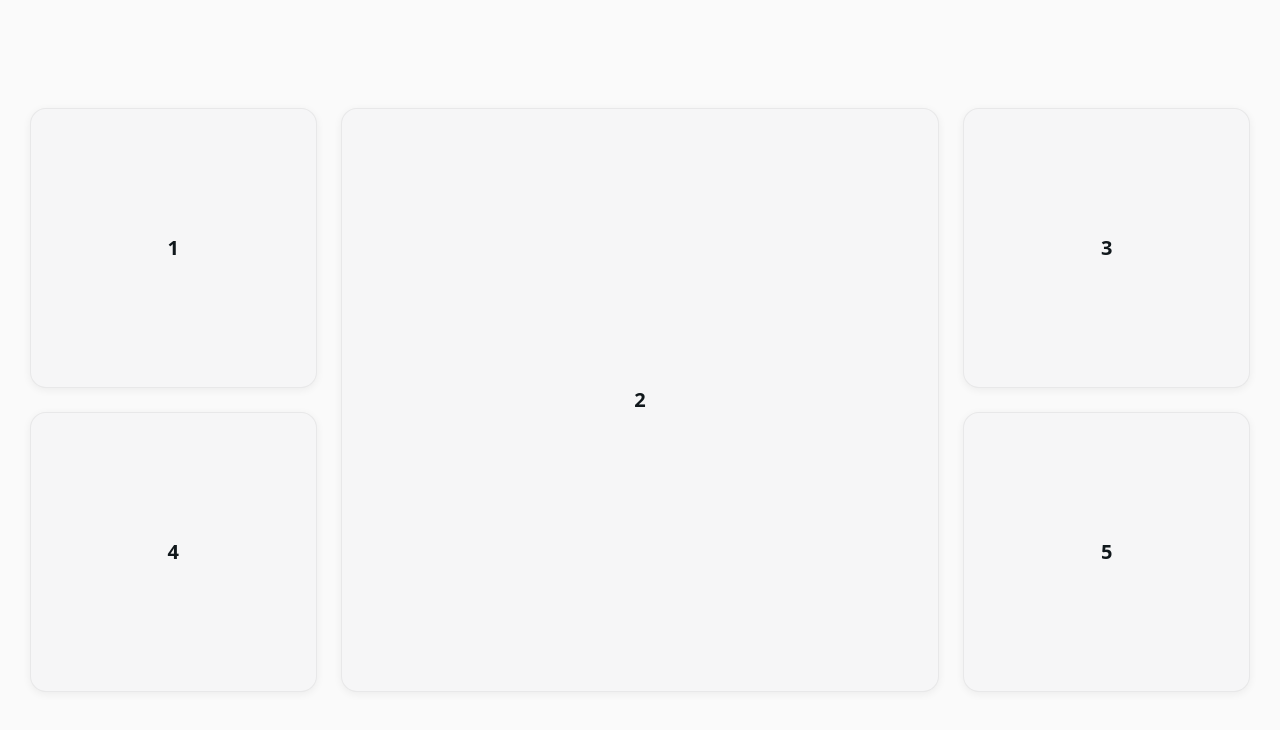
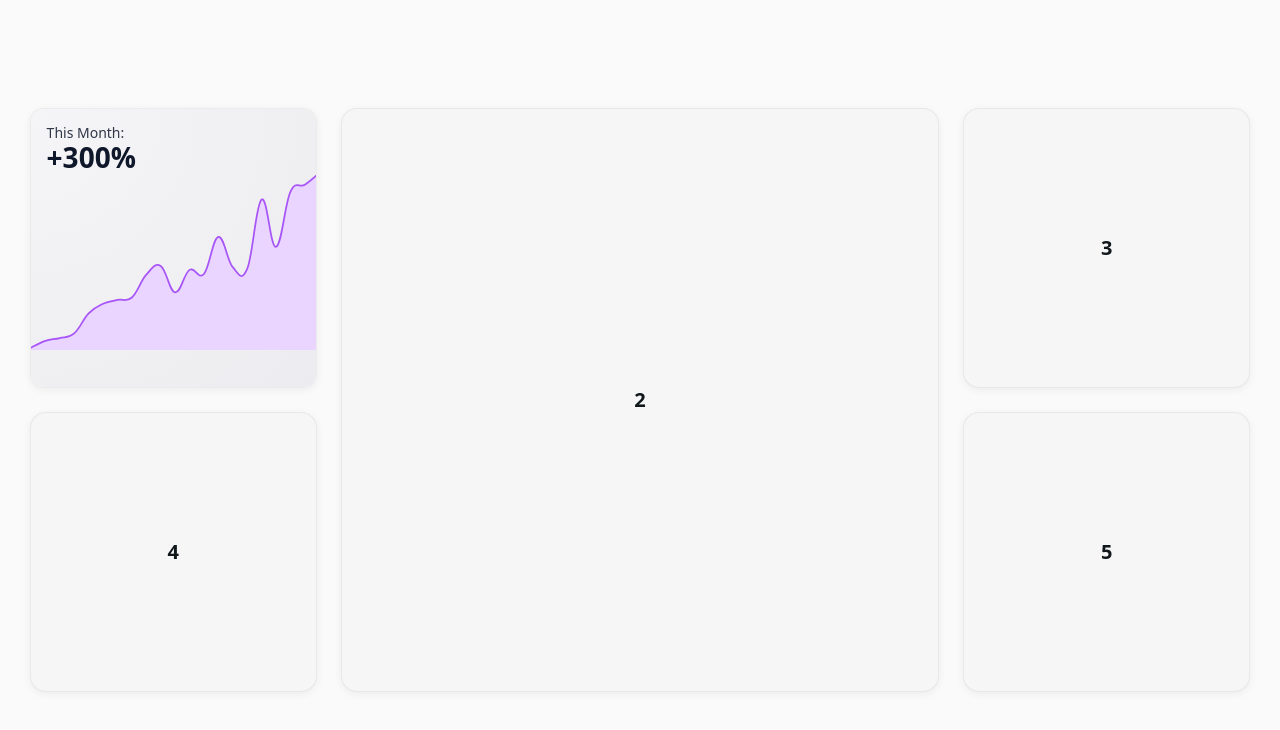
Before and after one commit to vsun78/VoluCast, a React (Create React App) app: page / in a window 1280 px wide. Shown: the top 730 px of the page. Built offline with nearby package versions, Linux system fonts and the light colour scheme.

Commit message:
Added graph demo

```diff
--- a/src/Bento.css
+++ b/src/Bento.css
@@ -61,6 +61,30 @@
   box-shadow: 0 2px 8px rgba(0,0,0,.06);
   transition: transform .18s ease, box-shadow .18s ease, border-color .18s ease;
 }
+
+/* tile look shared by number tiles AND the chart */
+.bento-cell, .chart-card {
+  width: 100%;
+  height: 100%;
+  border-radius: 16px;
+  background: #f6f6f7;
+  border: 1px solid rgba(0,0,0,.06);
+  box-shadow: 0 2px 8px rgba(0,0,0,.06);
+  transition: transform .18s ease, box-shadow .18s ease, border-color .18s ease;
+  display: flex;                /* keep number tiles centered */
+  align-items: center;
+  justify-content: center;
+  color: #11181c;
+  overflow: hidden;             /* keeps SVG inside rounded corners */
+}
+
+.bento-cell-wrapper:hover .bento-cell,
+.bento-cell-wrapper:hover .chart-card{
+  transform: translateY(-3px);
+  box-shadow: 0 12px 36px rgba(0,0,0,.14);
+  border-color: rgba(0,0,0,.12);
+}
+
 .bento-cell-wrapper:hover .bento-cell{
   transform: translateY(-3px);
   box-shadow: 0 12px 36px rgba(0,0,0,.14);
--- a/src/Bento_5_v4.jsx
+++ b/src/Bento_5_v4.jsx
@@ -1,5 +1,6 @@
 import React from "react";
 import "./Bento.css";
+import Chart from "./Chart";
 
 const cells = [1, 2, 3, 4, 5];
 
@@ -15,7 +16,8 @@ export default function Bento_5_v4() {
           const extra = i === 1 ? "span-big" : i === 4 ? "span-last" : "";
           return (
             <div key={n} className={`bento-cell-wrapper ${extra}`}>
-              <Cell i={i + 1} />
+              {/* Put Chart in the first tile */}
+              {i === 0 ? <Chart /> : <Cell i={i + 1} />}
             </div>
           );
         })}
--- /dev/null
+++ b/src/Chart.css
@@ -0,0 +1,67 @@
+/* ROOT CARD — make it own the tile and not flex-center */
+.chart-card {
+  position: relative;
+  width: 100%;
+  height: 100%;
+  display: block;                 /* important: not flex */
+  overflow: hidden;
+  border-radius: 14px;
+  border: 1px solid rgba(0,0,0,.08);
+  background: #fff;
+  box-shadow: 0 2px 8px rgba(0,0,0,.06);
+}
+
+/* LABELS */
+.chart-overlay {
+  position: absolute;
+  top: 0; left: 0;
+  padding: 16px;
+  z-index: 2;
+  color: #0f172a;
+}
+.chart-label { font: 500 14px/1.2 system-ui,-apple-system,Segoe UI,Roboto,sans-serif; opacity: .85; }
+.chart-value { font: 700 28px/1.1 system-ui,-apple-system,Segoe UI,Roboto,sans-serif; }
+
+/* BACKGROUND LAYER */
+.chart-bg {
+  position: absolute;
+  inset: 0;
+  line-height: 0;                 /* kills inline-svg baseline gap */
+  background: radial-gradient(circle at 0% 0%, #f5f5f7 0%, #f0f0f2 60%, #ececf0 100%);
+}
+
+/* SVG should fill the tile */
+.chart-svg {
+  position: absolute;  /* <— fill the tile exactly */
+  inset: 0;
+  width: 100%;
+  height: 100%;
+  display: block;
+}
+
+/* AREA + LINE ANIMATIONS */
+.chart-area {
+  fill: #E9D5FF;                  /* lavender */
+  opacity: 0;
+  animation: areaIn .6s ease .25s forwards;
+}
+.chart-line {
+  fill: none;
+  stroke: #A855F7;                /* purple */
+  stroke-width: 4;
+  stroke-linecap: round;
+  stroke-linejoin: round;
+  stroke-dasharray: var(--len);
+  stroke-dashoffset: var(--len);
+  animation: lineDraw .9s ease .35s forwards;
+}
+
+@keyframes areaIn { to { opacity: 1; } }
+@keyframes lineDraw { to { stroke-dashoffset: 0; } }
+
+/* DARK MODE (optional, if parent has .dark) */
+.dark .chart-card { background: #0b0d12; border-color: rgba(255,255,255,.08); }
+.dark .chart-overlay { color: #e6e8ee; }
+.dark .chart-bg { background: radial-gradient(circle at 0% 0%, #0f1117 0%, #0c0e13 60%, #0a0c11 100%); }
+.dark .chart-area { fill: #0ea5e9; opacity: 0.16; }
+.dark .chart-line { stroke: #38bdf8; }
--- /dev/null
+++ b/src/Chart.js
@@ -0,0 +1,41 @@
+// src/Chart.jsx
+import React, { useEffect, useRef, useState } from "react";
+import "./Chart.css";
+
+export default function Chart() {
+  const lineRef = useRef(null);
+  const [len, setLen] = useState(0);
+
+  useEffect(() => {
+    if (lineRef.current) {
+      const L = lineRef.current.getTotalLength();
+      setLen(L);
+    }
+  }, []);
+
+  return (
+    <div className="chart-card">
+      <div className="chart-overlay">
+        <div className="chart-label">This Month:</div>
+        <div className="chart-value">+300%</div>
+      </div>
+
+      <div className="chart-bg">
+        <svg viewBox="0 0 653 465" className="chart-svg" aria-hidden="true">
+          {/* Area (fades in) */}
+          <path
+            className="chart-area"
+            d="M0 460.694c6.6-3.13 19.8-11.272 33-15.654s19.8-2.814 33-6.257 19.8.365 33-10.955 19.8-32.07 33-45.643c13.2-13.572 19.8-16.08 33-22.22s19.8-5.647 33-8.48c13.2-2.832 19.8 5.901 33-5.68 13.2-11.582 19.8-37.759 33-52.226 13.2-14.468 19.8-28.263 33-20.112 13.2 8.15 19.8 59.038 33 60.863 13.2 1.824 19.8-43.269 33-51.741s19.8 24.488 33 9.38c13.2-15.11 19.8-81.825 33-84.923s19.8 54.76 33 69.432 19.8 34.912 33 3.931 19.8-148.752 33-158.837c13.2-10.086 19.8 111.943 33 108.409 13.2-3.535 19.8-97.635 33-126.082s19.8-7.562 33-16.152 26.4-21.438 33-26.798L653 465H0Z"
+          />
+          {/* Line (draws itself) */}
+          <path
+            ref={lineRef}
+            style={{ "--len": len }}
+            className="chart-line"
+            d="M0 460.694c6.6-3.13 19.8-11.272 33-15.654s19.8-2.814 33-6.257 19.8.365 33-10.955 19.8-32.07 33-45.643c13.2-13.572 19.8-16.08 33-22.22s19.8-5.647 33-8.48c13.2-2.832 19.8 5.901 33-5.68 13.2-11.582 19.8-37.759 33-52.226 13.2-14.468 19.8-28.263 33-20.112 13.2 8.15 19.8 59.038 33 60.863 13.2 1.824 19.8-43.269 33-51.741s19.8 24.488 33 9.38c13.2-15.11 19.8-81.825 33-84.923s19.8 54.76 33 69.432 19.8 34.912 33 3.931 19.8-148.752 33-158.837c13.2-10.086 19.8 111.943 33 108.409 13.2-3.535 19.8-97.635 33-126.082s19.8-7.562 33-16.152 26.4-21.438 33-26.798"
+          />
+        </svg>
+      </div>
+    </div>
+  );
+}
--- /dev/null
+++ b/src/Chart.jsx
@@ -0,0 +1,41 @@
+// src/Chart.jsx
+import React, { useEffect, useRef, useState } from "react";
+import "./Chart.css";
+
+export default function Chart() {
+  const lineRef = useRef(null);
+  const [len, setLen] = useState(0);
+
+  useEffect(() => {
+    if (lineRef.current) {
+      const L = lineRef.current.getTotalLength();
+      setLen(L);
+    }
+  }, []);
+
+  return (
+    <div className="chart-card">
+      <div className="chart-overlay">
+        <div className="chart-label">This Month:</div>
+        <div className="chart-value">+300%</div>
+      </div>
+
+      <div className="chart-bg">
+        <svg viewBox="0 0 653 465" className="chart-svg" preserveAspectRatio="none">
+          {/* Area (fades in) */}
+          <path
+            className="chart-area"
+            d="M0 460.694c6.6-3.13 19.8-11.272 33-15.654s19.8-2.814 33-6.257 19.8.365 33-10.955 19.8-32.07 33-45.643c13.2-13.572 19.8-16.08 33-22.22s19.8-5.647 33-8.48c13.2-2.832 19.8 5.901 33-5.68 13.2-11.582 19.8-37.759 33-52.226 13.2-14.468 19.8-28.263 33-20.112 13.2 8.15 19.8 59.038 33 60.863 13.2 1.824 19.8-43.269 33-51.741s19.8 24.488 33 9.38c13.2-15.11 19.8-81.825 33-84.923s19.8 54.76 33 69.432 19.8 34.912 33 3.931 19.8-148.752 33-158.837c13.2-10.086 19.8 111.943 33 108.409 13.2-3.535 19.8-97.635 33-126.082s19.8-7.562 33-16.152 26.4-21.438 33-26.798L653 465H0Z"
+          />
+          {/* Line (draws itself) */}
+          <path
+            ref={lineRef}
+            style={{ "--len": len }}
+            className="chart-line"
+            d="M0 460.694c6.6-3.13 19.8-11.272 33-15.654s19.8-2.814 33-6.257 19.8.365 33-10.955 19.8-32.07 33-45.643c13.2-13.572 19.8-16.08 33-22.22s19.8-5.647 33-8.48c13.2-2.832 19.8 5.901 33-5.68 13.2-11.582 19.8-37.759 33-52.226 13.2-14.468 19.8-28.263 33-20.112 13.2 8.15 19.8 59.038 33 60.863 13.2 1.824 19.8-43.269 33-51.741s19.8 24.488 33 9.38c13.2-15.11 19.8-81.825 33-84.923s19.8 54.76 33 69.432 19.8 34.912 33 3.931 19.8-148.752 33-158.837c13.2-10.086 19.8 111.943 33 108.409 13.2-3.535 19.8-97.635 33-126.082s19.8-7.562 33-16.152 26.4-21.438 33-26.798"
+          />
+        </svg>
+      </div>
+    </div>
+  );
+}
```
